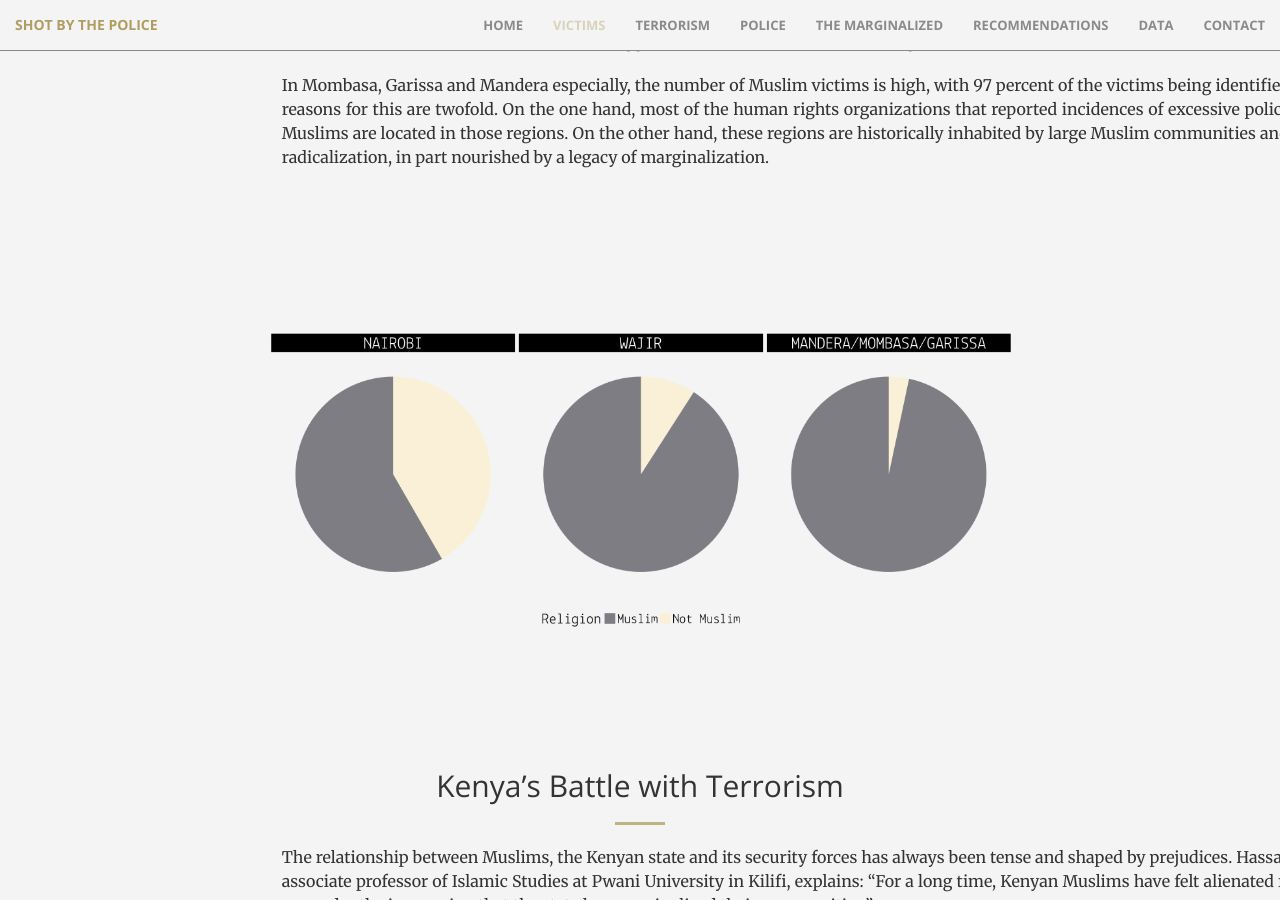
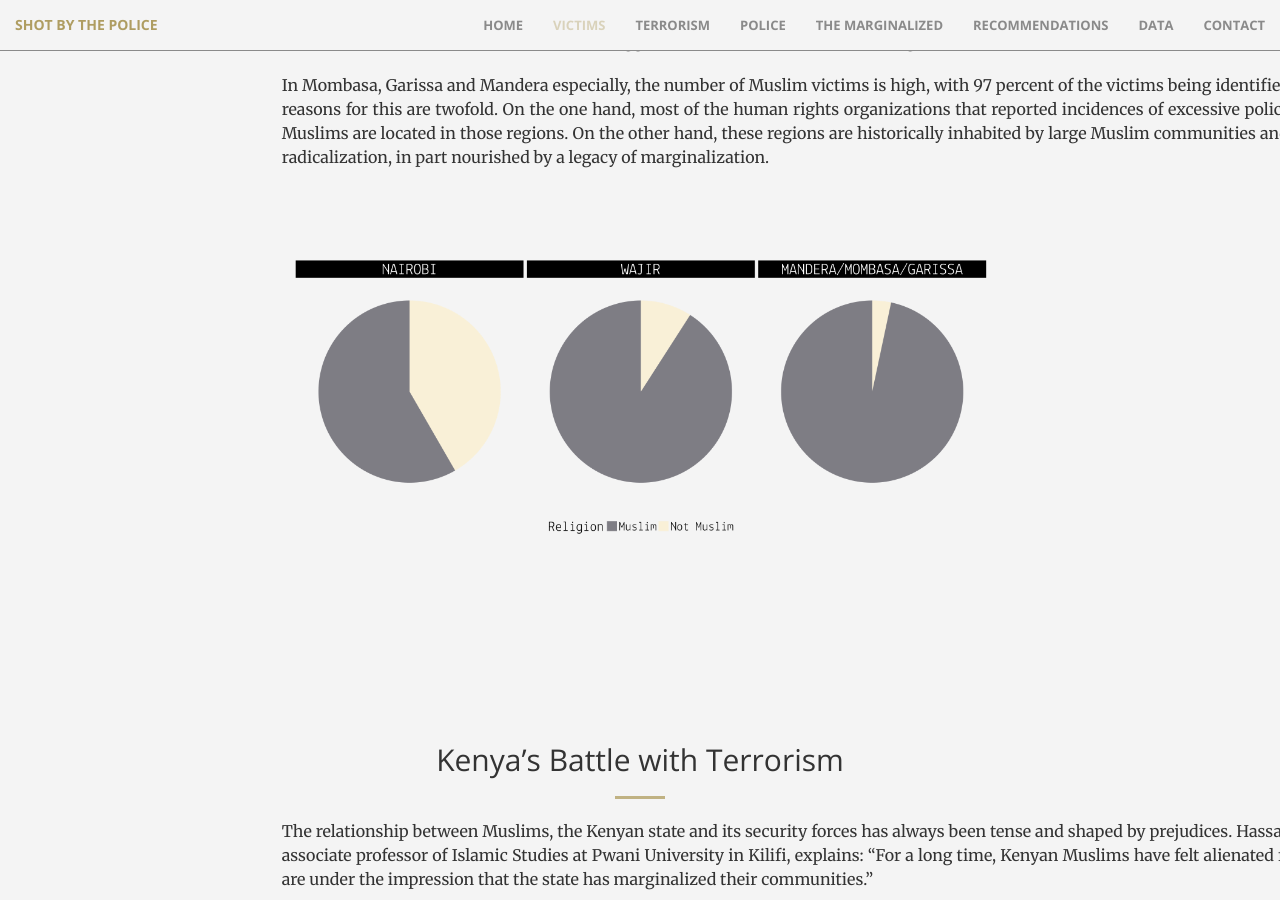
Before and after one commit to lucienbaumgartner/capstone_webdev, a Jekyll site: the page built from index.html, in a window 1280 px wide and 900 px high, scrolled down 2918 px. Built offline with Jekyll 4.4.1, drawn with Linux system fonts in a browser that asks for light colours; nearby versions of some CDN libraries.

Commit message:
piecharts added

```diff
--- a/_includes/article1.html
+++ b/_includes/article1.html
@@ -46,6 +46,13 @@ $(document).ready(function(){
               <p>In Mombasa, Garissa and Mandera especially, the number of Muslim victims is high, with 97 percent of the victims being identified as Muslims. The reasons for this are twofold. On the one hand, most of the human rights organizations that reported incidences of excessive police violence against Muslims are located in those regions. On the other hand, these regions are historically inhabited by large Muslim communities and are a hotspot for radicalization, in part nourished by  a legacy of marginalization.</p>
 
             </div>
+
+            <div id="piecharts">
+              <div class="container-fluid">
+                  <div class="row no-gutter">
+                    <img class="img-responsive center-block contact-pic" src="../capstone_webdev/img/viz/webdev_piecharts.png" height="400px" width="800px">
+                  </div>
+            </div>
         </div>
 
 </section>
--- a/_layouts/front.html
+++ b/_layouts/front.html
@@ -9,7 +9,7 @@
   {% include call-to-action.html %}
   <!-- {% include map.html %} -->
   {% include article1.html %}
-  {% include piecharts.html %}
+  <!-- {% include piecharts.html %} -->
   {% include article2.html %}
   {% include article3.html %}
   {% include gtd.html %}
```
Also changed, not shown: 2 other files.
